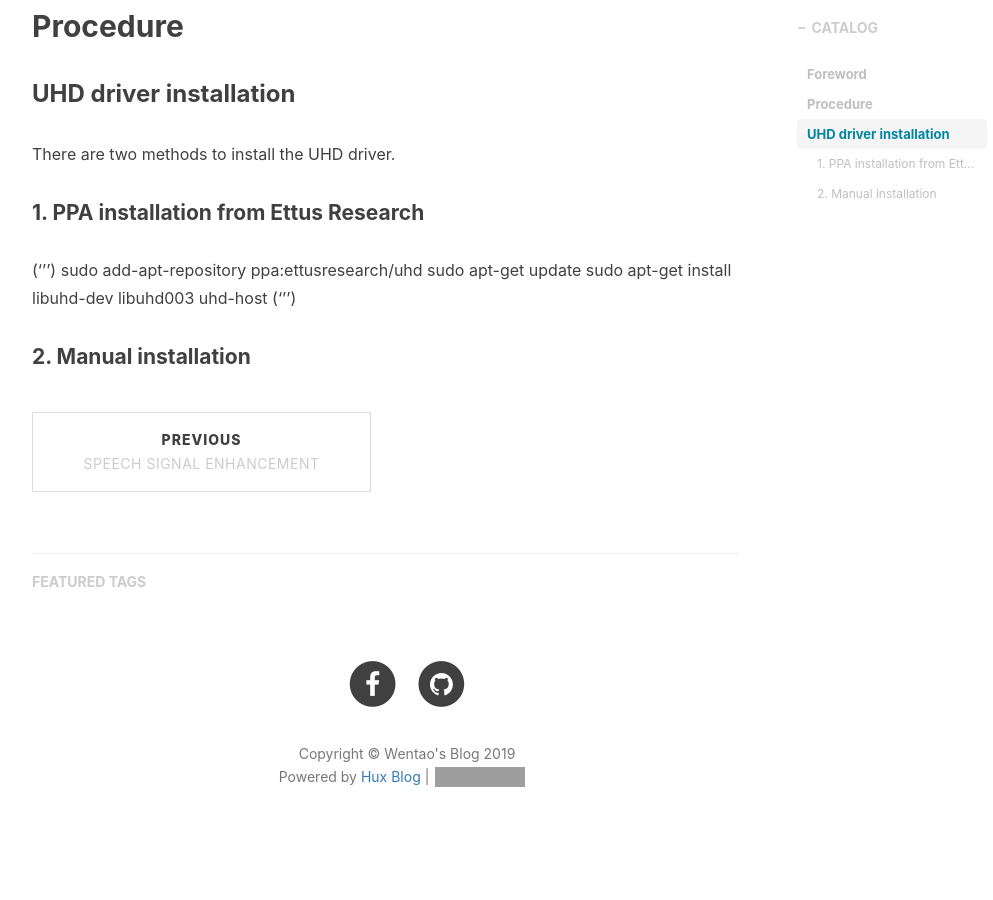
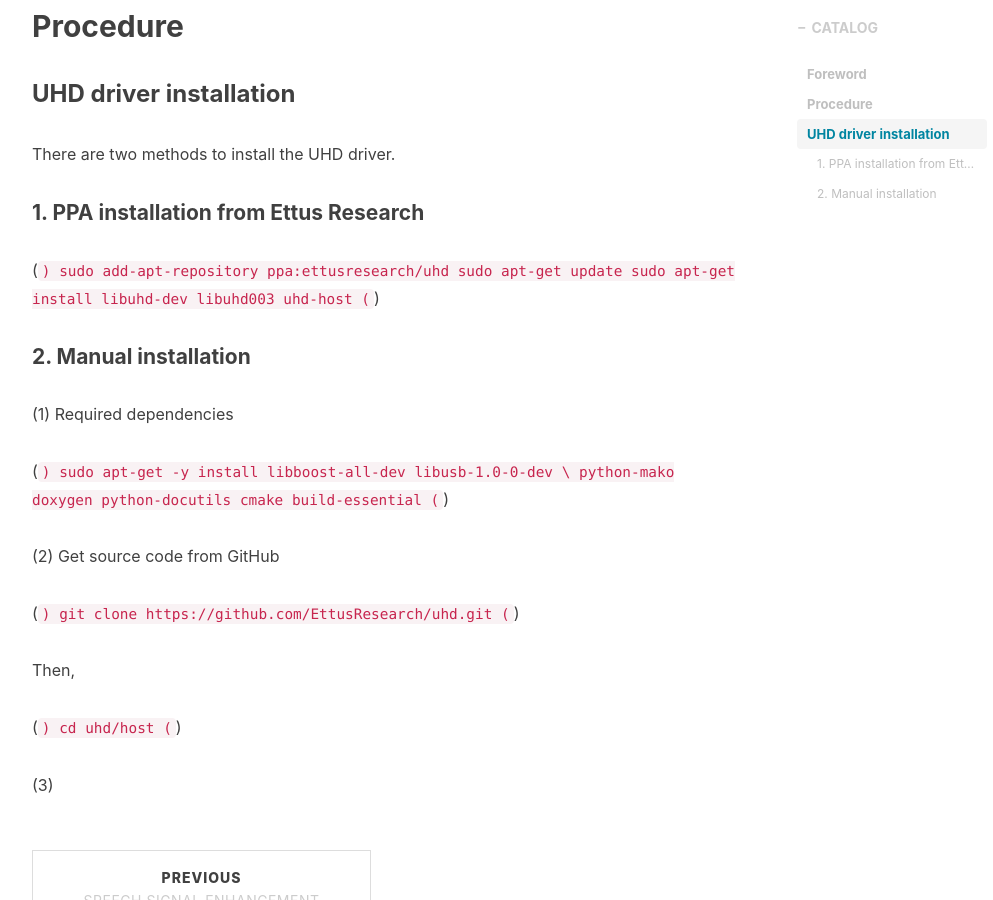
Before and after one commit to csxmt123/zhouwt612.github.io, a Jekyll site: the page built from _posts/2019-7-8-uhd驱动安装.md, in a window 1280 px wide and 900 px high, scrolled down 808 px. Shown: the whole window, without its empty margins (233-1226 px from the left). Built offline with Jekyll 4.4.1, drawn with Linux system fonts in a browser that asks for light colours; nearby versions of some CDN libraries; comment, search, counter and statistics services are not loaded; grey boxes are pictures that could not be loaded.

Commit message:
Update 2019-7-8-uhd驱动安装.md

````diff
--- a/_posts/2019-7-8-uhd驱动安装.md
+++ b/_posts/2019-7-8-uhd驱动安装.md
@@ -24,10 +24,31 @@ There are two methods to install the UHD driver.
 
 #### 1. PPA installation from Ettus Research
 
-(''')
+(```)
   sudo add-apt-repository ppa:ettusresearch/uhd
   sudo apt-get update
   sudo apt-get install libuhd-dev libuhd003 uhd-host
-(''')
+(```)
 
 #### 2. Manual installation
+
+(1) Required dependencies
+
+(```)
+  sudo apt-get -y install libboost-all-dev libusb-1.0-0-dev \
+  python-mako doxygen python-docutils cmake build-essential
+(```)
+
+(2) Get source code from GitHub
+
+(```)
+  git clone https://github.com/EttusResearch/uhd.git
+(```)
+
+Then,
+
+(```)
+  cd uhd/host
+(```)
+
+(3)
````
